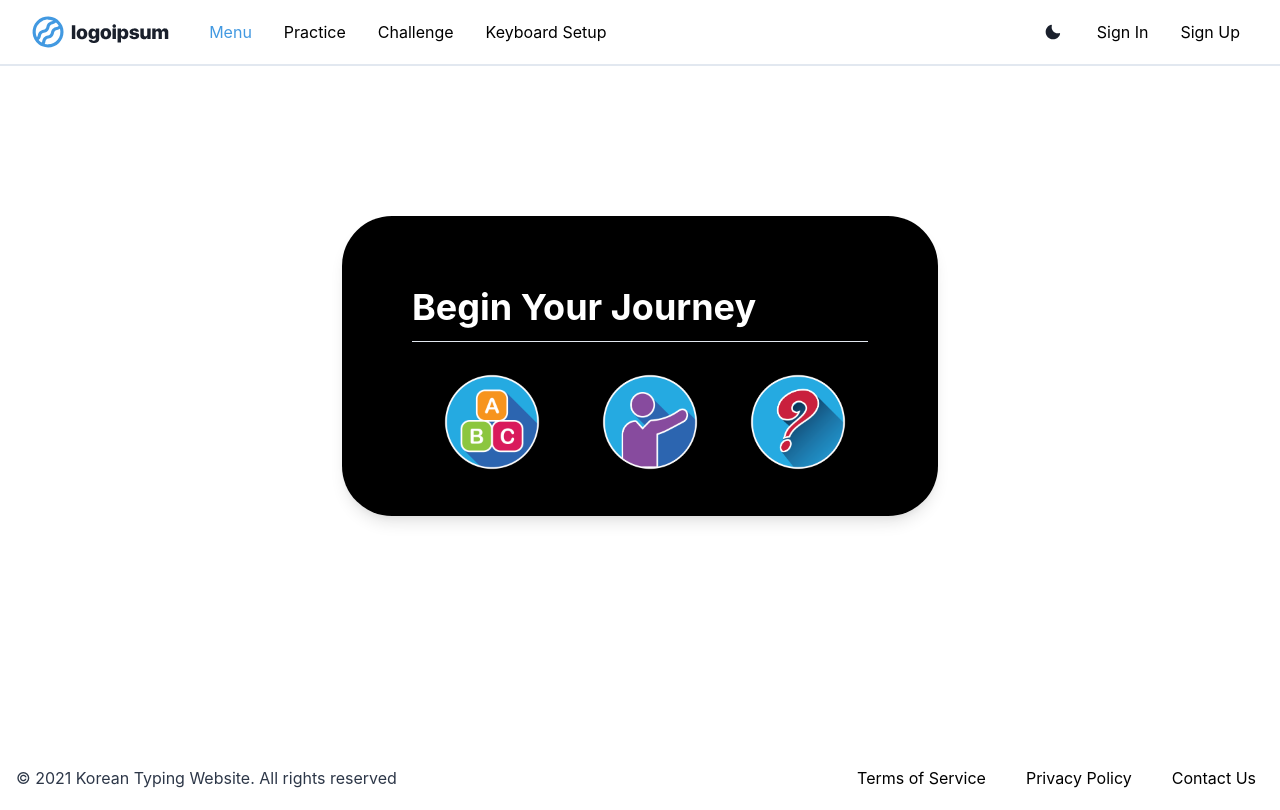
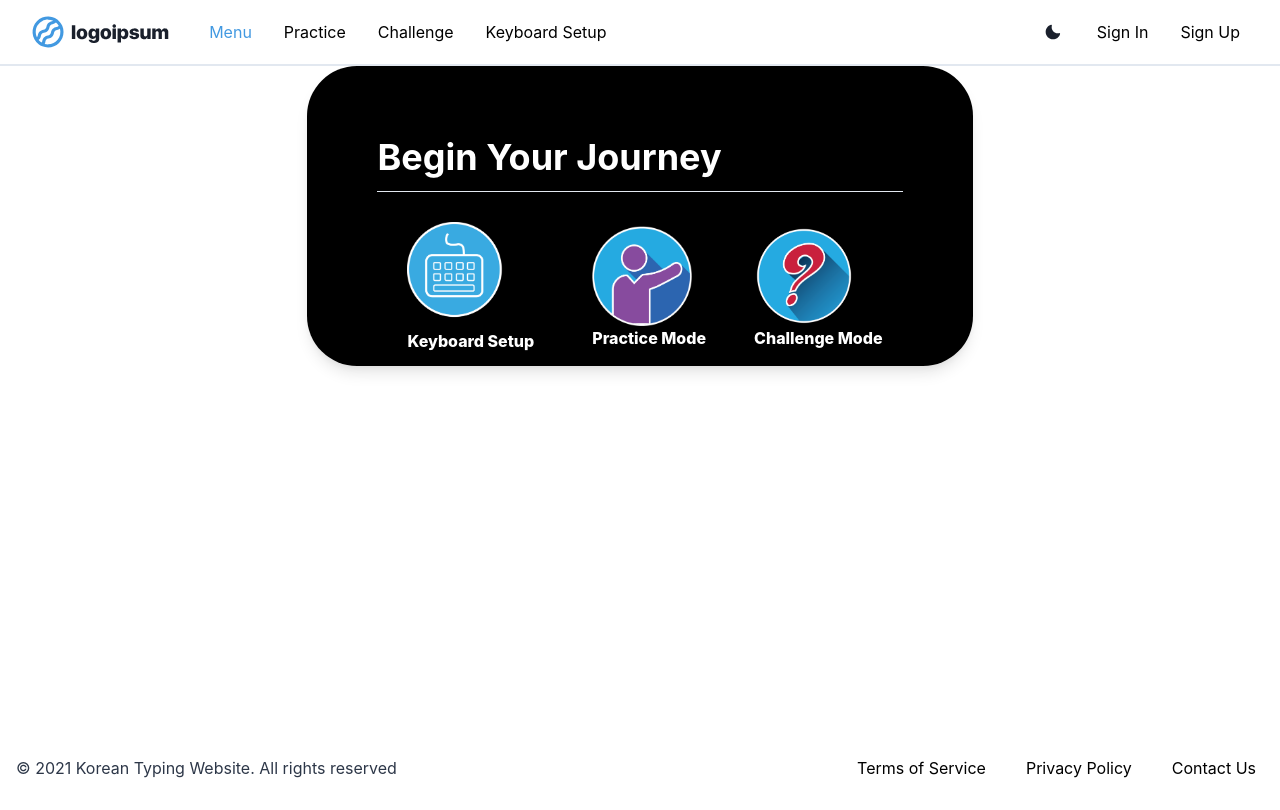
Before and after one commit to JarrodMalkovic/typing-website, a Next.js app in the folder client/: page /menu in a window 1280 px wide. Built offline with nearby package versions, Linux system fonts and the light colour scheme.

Commit message:
More Changes to Menu Page

```diff
--- a/client/src/pages/menu/index.js
+++ b/client/src/pages/menu/index.js
@@ -1,6 +1,6 @@
 import React from 'react';
 import { Container, Row, Col } from 'react-bootstrap';
-import {Flex, Heading, Box, HStack} from "@chakra-ui/react";
+import {Flex, Heading, Box, HStack, Button} from "@chakra-ui/react";
 import * as FaIcons from 'react-icons/Fa';
 
 
@@ -22,7 +22,7 @@ const Menu = () => {
 
 
 
-            <Flex background = "white" height = '600'>
+            <Flex background = "white" height = 'auto'>
                 <Flex  margin = "auto" padding = "50"  height = '300' align
                        boxShadow= "lg" direction ="column" background = "black" p = {70} rounded = {50} color = "white">
 
@@ -30,23 +30,30 @@ const Menu = () => {
                     <ColoredLine color="white" />
 
                     <HStack>
-                        <Box className = "KeyboardSetup" alignitems = "center"
+
+
+                            <Box as = "button" className = "KeyboardSetup" alignitems = "center"
                                     margin = "10px" padding = "20px" border>
-                                <img src="/images/alphabet-course.png"  height={100} width={100}/>
+                                    <img src="/images/Keyboard.png"  height={100} width={100}/>
+                                    <Box fontWeight = "extrabold" alignitems = "center" > Keyboard Setup </Box>
                             </Box>
+
+
 
                             <Box className = "KeyboardSetup" alignitems = "center"
                                     margin = "10px" padding = "20px" border>
                                     <img src="/images/greetings-course.png"  height={100} width={100}/>
+                                    <Box fontWeight = "extrabold"> Practice Mode </Box>
                             </Box>
 
                             <Box className = "KeyboardSetup" alignitems = "center"
                                     margin = "10px" padding = "20px" border>
                                     <img src="/images/why.png"  height={100} width={100}/>
+                                    <Box fontWeight = "extrabold"> Challenge Mode </Box>
                             </Box>
 
+
                     </HStack>
-
                 </Flex>
             </Flex>
         </>
```
Also changed, not shown: client/public/images/Keyboard.png (added), client/public/images/greetings-course.png. Lines whose indentation alone changed are shown as unchanged.
